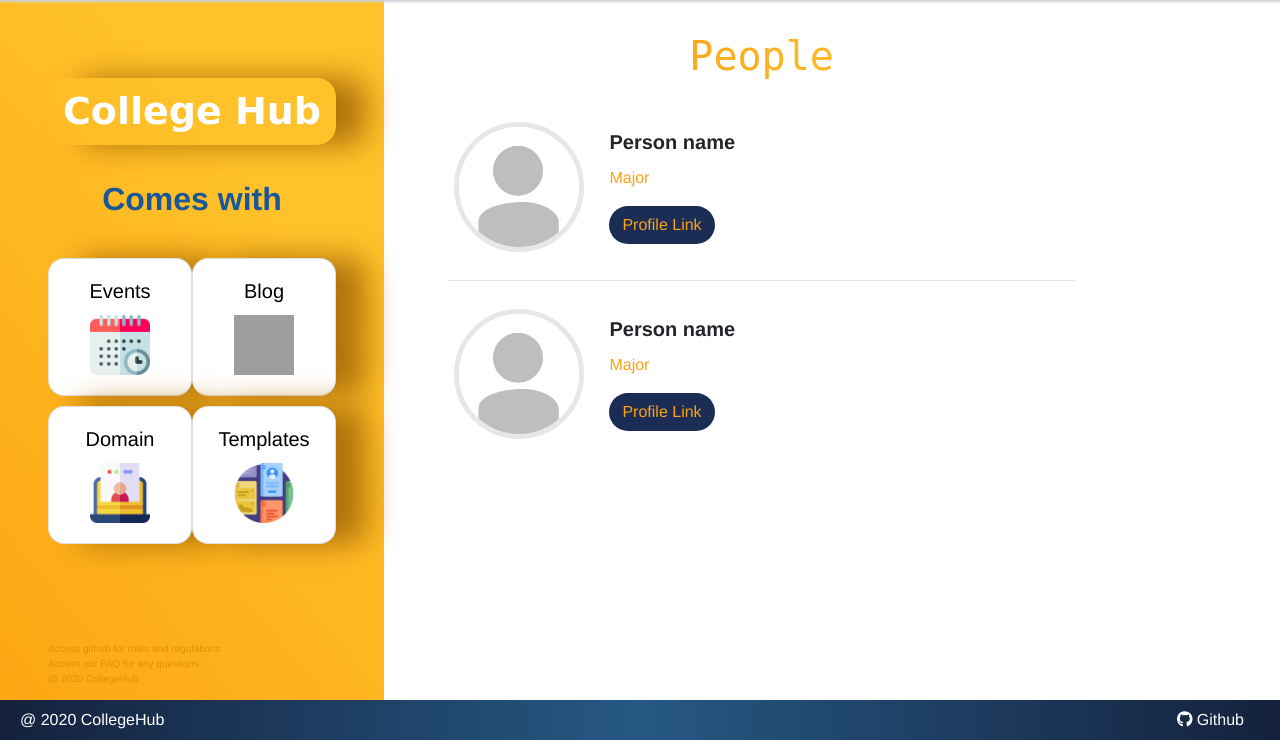
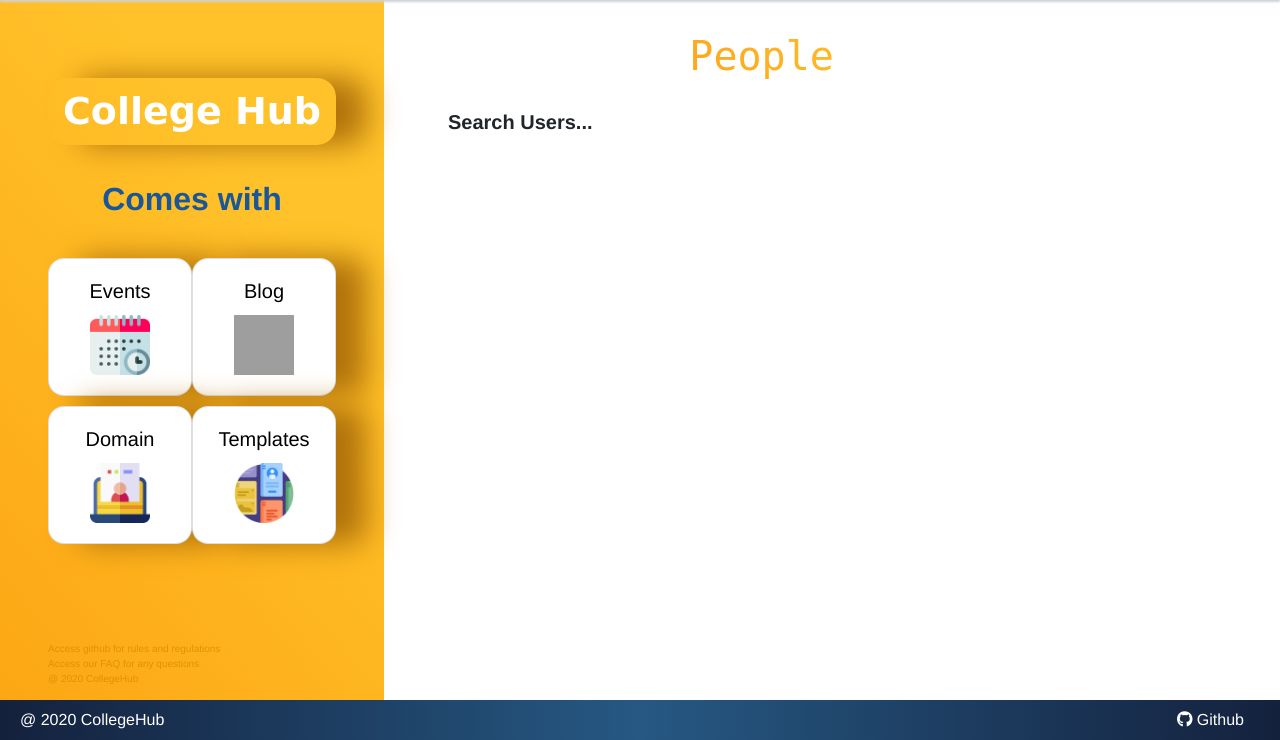
Before and after one commit to CSE-Courses/course-project-a9-collegehub, a Django app: page /Search/ in a window 1280 px wide. Shown: the part 60-800 px from the top of the page. Run offline with Django 3.2, Linux system fonts and the light colour scheme; some libraries are stand-ins or nearby versions; grey boxes are pictures that could not be loaded.

Commit message:
template changes and search feature

```diff
--- a/cse442_project/collegeHub/forms.py
+++ b/cse442_project/collegeHub/forms.py
@@ -71,7 +71,7 @@ class EventForm(forms.ModelForm):
 class UserProfileForm(forms.ModelForm):
     class Meta:
         model = UserProfile
-        fields = ('bio', 'occupation', 'location', 'github', 'linkedin', 'instagram', 'phone_number', 'age', 'profile_pic','resume')
+        fields = ('bio', 'occupation', 'location', 'github', 'linkedin', 'instagram', 'facebook', 'phone_number', 'age', 'profile_pic','resume')
 
     def __init__(self, *args, **kwargs):
         super().__init__(*args, **kwargs)
@@ -84,6 +84,7 @@ class UserProfileForm(forms.ModelForm):
         self.fields['phone_number'].widget.attrs['class'] = 'form-control grey_field'
         self.fields['age'].widget.attrs['class'] = 'form-control grey_field'
         self.fields['github'].widget.attrs['class'] = 'form-control grey_field'
+        self.fields['facebook'].widget.attrs['class'] = 'form-control grey_field'
         self.fields['instagram'].widget.attrs['class'] = 'form-control grey_field'
         self.fields['linkedin'].widget.attrs['class'] = 'form-control grey_field'
         self.fields['profile_pic'].widget.attrs['class'] = 'custom-file-input'
--- a/cse442_project/collegeHub/models.py
+++ b/cse442_project/collegeHub/models.py
@@ -27,6 +27,7 @@ class UserProfile(models.Model):
     location = models.CharField(default="", blank=True, max_length=255)
     occupation = models.CharField(default="", blank=True, max_length=255)
     github = models.CharField(default="", blank=True, max_length=255)
+    facebook = models.CharField(default="", blank=True, max_length=255)
     instagram = models.CharField(default="", blank=True, max_length=255)
     linkedin = models.CharField(default="", blank=True, max_length=255)
     resume = models.FileField(upload_to="files/", blank=True, null=True)
@@ -99,6 +100,8 @@ class Event(models.Model):
     end_time = models.DateTimeField(u'Final time', help_text=u'Final time')
     notes = models.TextField(u'Textual Notes', help_text=u'Textual Notes', blank=True, null=True)
 
+    class Meta:
+        ordering = ['-start_time']
 
 class Project(models.Model):
     name = models.CharField(default='', max_length=50)
--- a/cse442_project/collegeHub/templates/collegeHub/account.html
+++ b/cse442_project/collegeHub/templates/collegeHub/account.html
@@ -161,6 +161,10 @@
                                             <label for="{{ p_form.instagram.id_for_label }}"><i
                                                     class="fab fa-instagram"></i> Instagram: </label>
                                             {{ p_form.instagram }}
+
+                                            <label for="{{ p_form.facebook.id_for_label }}"><i
+                                                    class="fab fa-facebook"></i> Facebook: </label>
+                                            {{ p_form.facebook }}
                                         </div>
                                     </div>
                                     <div id="pic_form">
--- a/cse442_project/collegeHub/templates/collegeHub/logged_out_nav.html
+++ b/cse442_project/collegeHub/templates/collegeHub/logged_out_nav.html
@@ -31,9 +31,10 @@
         </li>
         <li>
             <nav class="navbar navbar-light">
-                <form class="form-inline">
+                <form class="form-inline" action ="/Search/" method='POST'>
+                    {% csrf_token %}
                     <input style="border-radius: 0.5rem;background: linear-gradient(to right, #ffffff, #f6f6f6) repeat;border-right: none;"
-                           class="form-control" type="search" placeholder="Search" aria-label="Search">
+                           class="form-control" type="search" name='q' placeholder="Search" aria-label="Search">
                     <button class="btn my-2 my-sm-0" type="submit"><i class="fas fa-search"></i></button>
                 </form>
             </nav>
--- a/cse442_project/collegeHub/templates/collegeHub/search_profiles.html
+++ b/cse442_project/collegeHub/templates/collegeHub/search_profiles.html
@@ -38,9 +38,10 @@
                     {% if user.is_authenticated %}
                         <div>
                             <nav class="navbar navbar-light">
-                                <form class="form-inline">
+                                <form class="form-inline" action='/Search/' method='POST'>
+                                     {% csrf_token %}
                                     <input style="color:white;border-radius: 0.5rem;background: linear-gradient(to right, #fbb136, #f9ae31) repeat;border: none;"
-                                           class="form-control" type="search" placeholder="Search" aria-label="Search">
+                                           class="form-control" type="search" name='q' placeholder="Search" aria-label="Search" id="SearchUsersInput">
                                     <button class="btn my-2 my-sm-0" type="submit"><i class="fas fa-search"></i>
                                     </button>
                                 </form>
@@ -154,37 +155,31 @@
                 <h1 class="event_heading">People</h1>
 
                 <div id="people_container" style=" margin-top: 30px ">
-                    <div class="people_card">
+                 {% if results == '0'%}
+                <h5 style="font-weight: bold">Search Users...</h5>
+                {% else %}
+                    {% for result in results %}
+                     <div class="people_card">
                         <div style="background-color: #ffffff; border: 5px solid #e7e7e7; border-radius: 50%">
-                            <img style="border-radius: 50%" src="../../static/collegehub/images/BlueHead.jpg"
+                            <img style="border-radius: 50%" src="{{result.profile_pic.url}}"
                                  height="120"
                                  width="120"/>
                         </div>
                         <div class="card" style="width: 30rem;border: none">
                             <div class="card-body">
-                                <h5 class="card-title" style="font-weight: bold">Person name</h5>
-                                <p class="card-text" style="color: #FCA311">Major</p>
-                                <a href="#" style="background-color: #1b2d54; color: #FCA311; border-radius: 1.5rem"
+                                <h5 class="card-title" style="font-weight: bold">{{result.user.username}}</h5>
+                                <p class="card-text" style="color: #FCA311">{{result.user.first_name}} {{result.user.last_name}}</p>
+                                <a href="{% url 'index' username=result.user.username%}" style="background-color: #1b2d54; color: #FCA311; border-radius: 1.5rem"
                                    class="btn">Profile Link</a>
                             </div>
                         </div>
                     </div>
                     <hr>
-                    <div class="people_card">
-                        <div style="background-color: #ffffff; border: 5px solid #e7e7e7; border-radius: 50%">
-                            <img style="border-radius: 50%" src="../../static/collegehub/images/BlueHead.jpg"
-                                 height="120"
-                                 width="120"/>
-                        </div>
-                        <div class="card" style="width: 30rem;border: none">
-                            <div class="card-body">
-                                <h5 class="card-title" style="font-weight: bold">Person name</h5>
-                                <p class="card-text" style="color: #FCA311">Major</p>
-                                <a href="#" style="background-color: #1b2d54; color: #FCA311; border-radius: 1.5rem"
-                                   class="btn">Profile Link</a>
-                            </div>
-                        </div>
-                    </div>
+                    {% endfor %}
+
+
+                {% endif %}
+
                 </div>
                 {#       *************DOnt delete this comment TG will fix it once this page is fully done *************#}
                 {#                <hr>#}
--- a/cse442_project/collegeHub/urls.py
+++ b/cse442_project/collegeHub/urls.py
@@ -33,7 +33,6 @@ urlpatterns = [
     path('chooseTemplate/<int:temp>', views.choose_template, name='choose-template'),
 
     path('profile/', views.profile, name='profile'),
-    # path('register/', views.register, name='register'),
     path('specific', views.passer, name='specific-url'),
     path('test/', views.test_page.as_view(), name='test'),
     path('Red_Marble/', views.temp0.as_view(), name='temp0'),
@@ -41,7 +40,7 @@ urlpatterns = [
     path('Subtle_Blue/', views.temp2.as_view(), name='temp2'),
     path('Book/', views.temp3.as_view(), name='temp3'),
     path('404/', views.error404.as_view(), name='404'),
-    path('Search/', views.search.as_view(), name='Search'),
+    # path('Search/', views.search.as_view(), name='Search'),
 
     path('emailSent/', views.register_email_sent.as_view(), name="emailed"),
     path('emailConfirmed/', views.register_confirmed.as_view(), name="confirmed"),
@@ -57,7 +56,7 @@ urlpatterns = [
     path('blogs_create/', views.create_blog , name = 'blog_create'),
     #path('blogs/<int:pk>/', PostDetailView.as_view() , name = 'blog_detail'),
     #path('blogs/delete/', PostDeleteView.as_view(), name = 'post-delete' ),
-
+    path('Search/', views.SearchResult, name='Search'),
     path('reset_password/', auth_views.PasswordResetView.as_view(template_name = "collegeHub/password_reset.html",form_class=UserPasswordResetForm), name = "reset_password"),
     path('reset_password_sent/', auth_views.PasswordResetDoneView.as_view(template_name = "collegeHub/password_reset_sent.html"), name = "password_reset_done"),
     path('reset/<uidb64>/<token>/', auth_views.PasswordResetConfirmView.as_view( template_name = "collegeHub/password_reset_form.html", form_class=SetPasswordForm), name = "password_reset_confirm"),
--- a/cse442_project/collegeHub/views.py
+++ b/cse442_project/collegeHub/views.py
@@ -755,3 +755,31 @@ class PostListView(ListView):
 
 class PostDetailView(DetailView):
     model = Post
+
+def SearchResult(request):
+    if request.method == "POST":
+        print(request.POST)
+        query = request.POST.get('q')
+        print(request)
+        print('query is', query)
+        if(len(query)==0):
+            everything = models.UserProfile.objects.all()
+            return render(request, 'collegeHub/search_profiles.html', {'results': everything})
+        else:
+            queries = str(query).split(' ')
+            print(queries)
+            querysett = []
+            for q in queries:
+                print('query is ',q)
+                unames = models.UserProfile.objects.filter(user__username__icontains=q)
+                fnames = models.UserProfile.objects.filter(user__first_name__icontains=q)
+                lnames = models.UserProfile.objects.filter(user__last_name__icontains=q)
+                fullquery = unames | fnames | lnames
+
+                querysett+=fullquery.distinct()
+
+            print(querysett)
+
+            return render(request, 'collegeHub/search_profiles.html', {'results': list(set(querysett))})
+    else:
+        return render(request, 'collegehub/search_profiles.html', {'results': '0'})
```
Also changed, not shown: cse442_project/collegeHub/templates/collegeHub/book.html (+42 -8 lines), cse442_project/collegeHub/templates/collegeHub/index.html (+20 -3 lines), cse442_project/collegeHub/templates/collegeHub/purple-candy.html (+39 -10 lines), cse442_project/collegeHub/templates/collegeHub/subtle-blue.html (+16 -0 lines), cse442_project/collegeHub/migrations/0031_userprofile_facebook.py (added), cse442_project/db.sqlite3.
